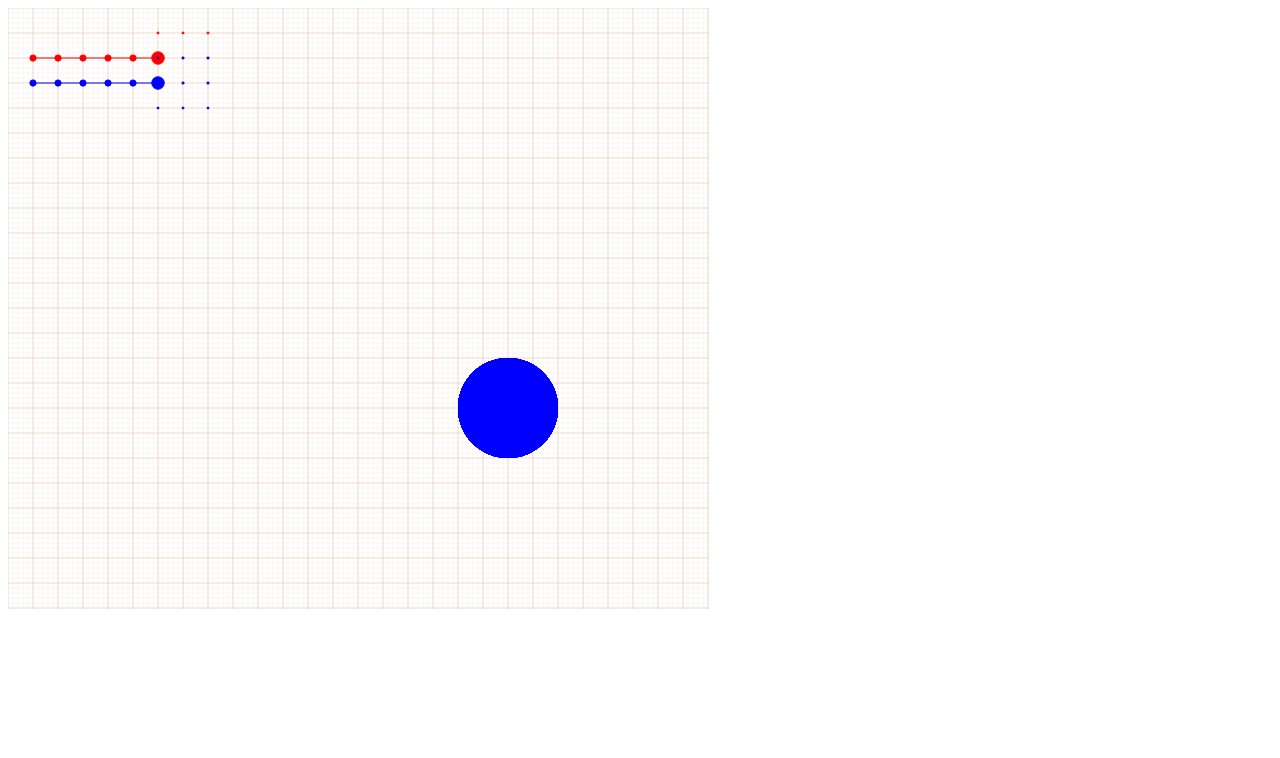
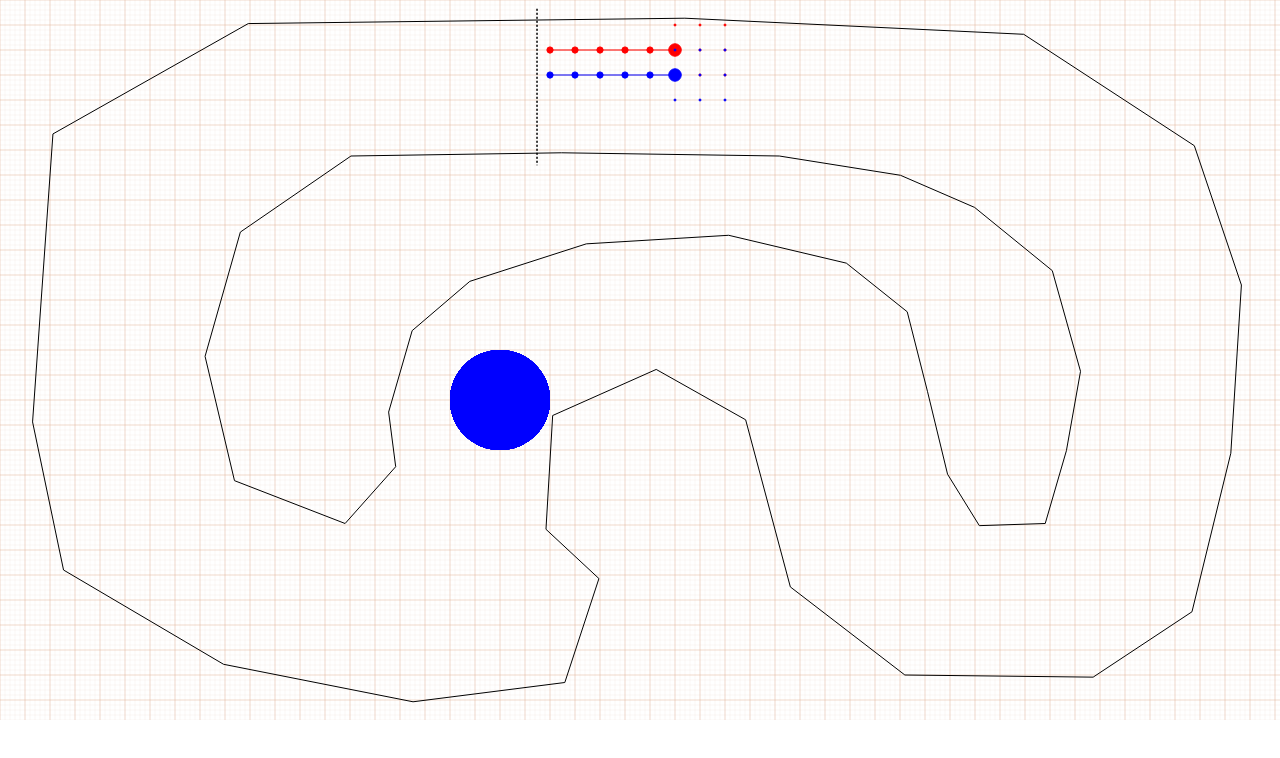
Before and after one commit to fwienber/quadrille-racing, a plain HTML site: page index.html in a window 1280 px wide. Drawn offline with Linux system fonts and the light colour scheme.

Commit message:
Improved SVG course & scaling

```diff
--- a/index.html
+++ b/index.html
@@ -2,6 +2,14 @@
 <html>
 <head>
   <title>Quadrille Racing</title>
+  <style>
+    document, body, canvas {
+      margin: 0;
+      padding: 0;
+      overflow: hidden;
+    }
+  </style>
+</head>
 </head>
 <body>
   <script src="polyfills/pathseg.js"></script>
--- a/src/GameSettings.js
+++ b/src/GameSettings.js
@@ -10,4 +10,4 @@ export const GAME_SETTINGS = {
   numRoundsToWin : 3,
   timeout : 1000,
   timewarp: 0.9
-}
+};
--- a/src/Main.js
+++ b/src/Main.js
@@ -41,16 +41,18 @@ class Main {
 
   startGame(course) {
     this.course = course;
+    let start = course.startLine.start;
     this.racers = [];
     for (let i = 0; i < this.gameSettings.numRacers; ++i) {
-      let racer = new Racer(this.gameSettings.racerColors[i], new Vector(1, 2 + i));
+      // noinspection JSSuspiciousNameCombination
+      let racer = new Racer(this.gameSettings.racerColors[i], new Vector(Math.round(start.x + 0.5), Math.round(start.y + 1.5) + i));
       racer.move(new Vector(1,0));
       this.racers.push(racer);
     }
 
     let canvas = document.createElement("canvas");
-    canvas.width = 701;
-    canvas.height = 601;
+    canvas.width = 1280;
+    canvas.height = 720;
     document.body.appendChild(canvas);
 
     this.courseRenderer = new CourseRenderer(canvas, this.course, this.racers);
--- a/src/reader/SvgCourseReader.js
+++ b/src/reader/SvgCourseReader.js
@@ -4,13 +4,13 @@ import {Course} from "../game/Course.js";
 import {Line} from "../geometry/Line.js";
 import {QUADRILLE_SIZE_PX} from "../game/CourseRenderer.js";
 
-let svgPathToPolyline = (path, scale) => {
+let svgPathToPolyline = (path, scaleX, scaleY) => {
   let line = [];
   let cursor = null;
   for (let i = 0; i < path.pathSegList.length; ++i) {
     let svgPoint = path.pathSegList.getItem(i);
     if (svgPoint.pathSegTypeAsLetter === "M" || svgPoint.pathSegTypeAsLetter.toLowerCase() === "l" || svgPoint.pathSegTypeAsLetter.toLowerCase() === "c") {
-      let coursePoint = new Vector(svgPoint.x * scale, svgPoint.y * scale);
+      let coursePoint = new Vector(svgPoint.x * scaleX, svgPoint.y * scaleY);
       if (isLowerCase(svgPoint.pathSegTypeAsLetter)) {
         coursePoint = cursor.add(coursePoint);
       }
@@ -23,7 +23,7 @@ let svgPathToPolyline = (path, scale) => {
 
 let isLowerCase = (char) => {
   return char.toLowerCase() === char;
-}
+};
 
 export function readCourseFromSvg(url, callback) {
   fetch(url)
@@ -33,13 +33,16 @@ export function readCourseFromSvg(url, callback) {
             svgContainer.innerHTML = str;
 
             let svg = svgContainer.getElementsByTagName("svg").item(0);
-            let scale = 600 / QUADRILLE_SIZE_PX / svg.viewBox.baseVal.width;
+            let width = svg.viewBox.baseVal.width || svg.width.baseVal.value;
+            let height = svg.viewBox.baseVal.height || svg.height.baseVal.value;
+            let scaleX = 1280 / QUADRILLE_SIZE_PX / width;
+            let scaleY = 720 / QUADRILLE_SIZE_PX / height;
 
             let paths = svgContainer.getElementsByTagName("path");
 
-            let outerBorder = new Polyline(...svgPathToPolyline(paths.item(0), scale));
-            let innerBorder = new Polyline(...svgPathToPolyline(paths.item(1), scale));
-            let startLine = svgPathToPolyline(paths.item(2), scale);
+            let outerBorder = new Polyline(...svgPathToPolyline(paths.item(0), scaleX, scaleY));
+            let innerBorder = new Polyline(...svgPathToPolyline(paths.item(1), scaleX, scaleY));
+            let startLine = svgPathToPolyline(paths.item(2), scaleX, scaleY);
 
             let course = new Course(new Line(startLine[0], startLine[1]), innerBorder, outerBorder);
 
```
Also changed, not shown: resources/course1.svg.
